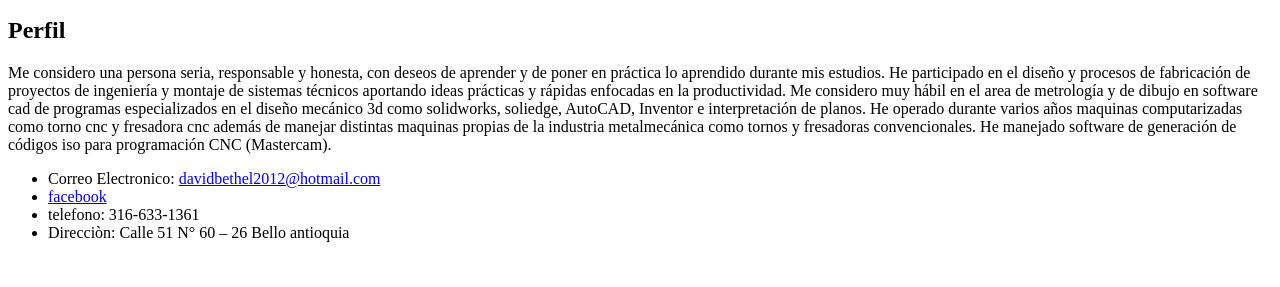
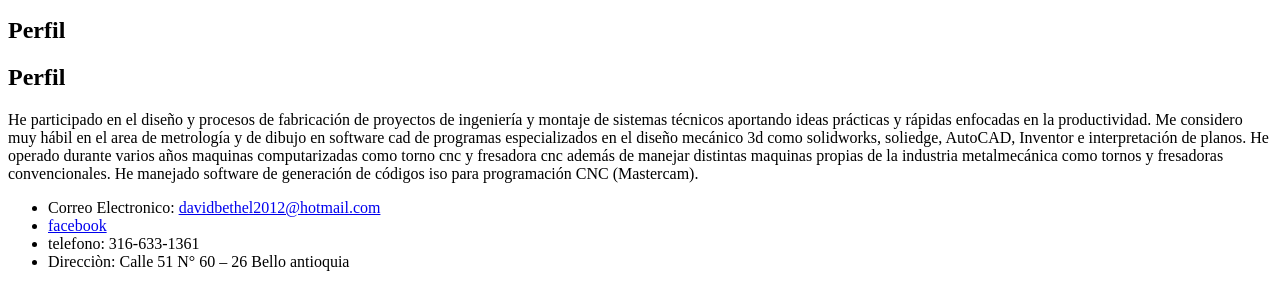
Before and after one commit to davidfabianroa/primer-proyecto-dise-o-web, a plain HTML site: page index.html in a window 1280 px wide. Shown: the part 519-806 px from the top of the page. Drawn offline with Linux system fonts and the light colour scheme.

Commit message:
agreue perfil

```diff
--- a/index.html
+++ b/index.html
@@ -17,8 +17,8 @@
 <h2>INFORMACION PERSONAL</h2>
 <img src="imagenes/foto hoja de vida - copia.jpg" alt="foto mia" width="10%">
 <h2>Perfil</h2>
+<h2>Perfil</h2>
 <p>
-Me considero una persona seria, responsable y honesta, con deseos de aprender y de poner en práctica lo aprendido durante mis estudios.
 He participado en el diseño y procesos de fabricación  de proyectos de ingeniería y montaje de sistemas técnicos aportando ideas prácticas y rápidas enfocadas en la productividad.
 Me considero muy hábil en el area de metrología y de dibujo en software cad de programas especializados en el diseño mecánico  3d como solidworks, soliedge, AutoCAD, Inventor e interpretación de planos.
 He operado durante varios años maquinas computarizadas como torno cnc y fresadora cnc además de manejar distintas maquinas propias de la industria metalmecánica como tornos y fresadoras convencionales.
```
